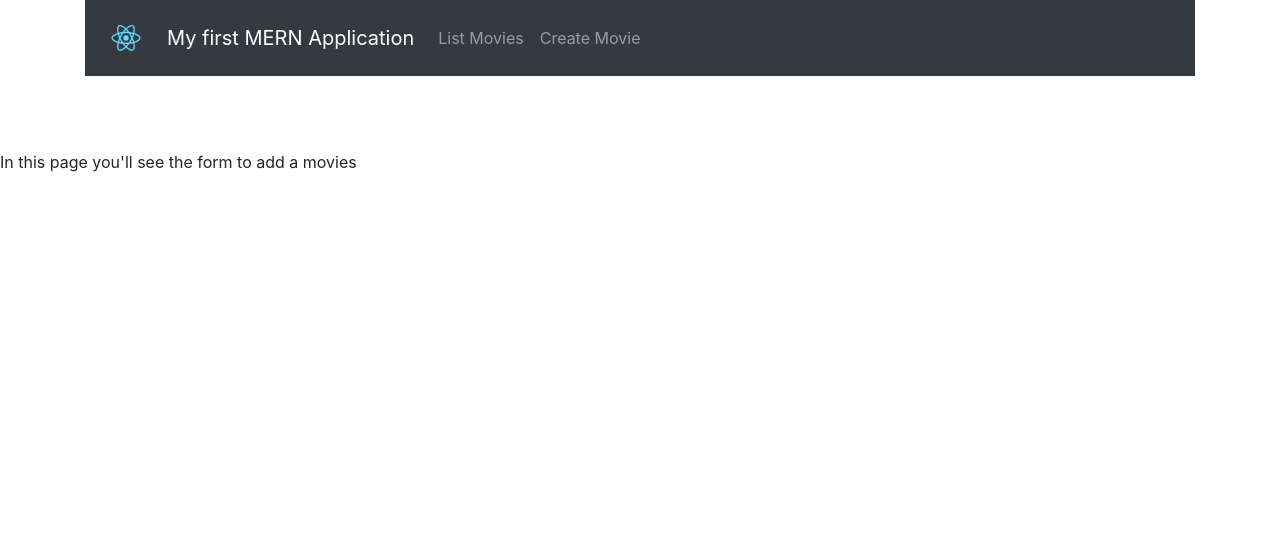
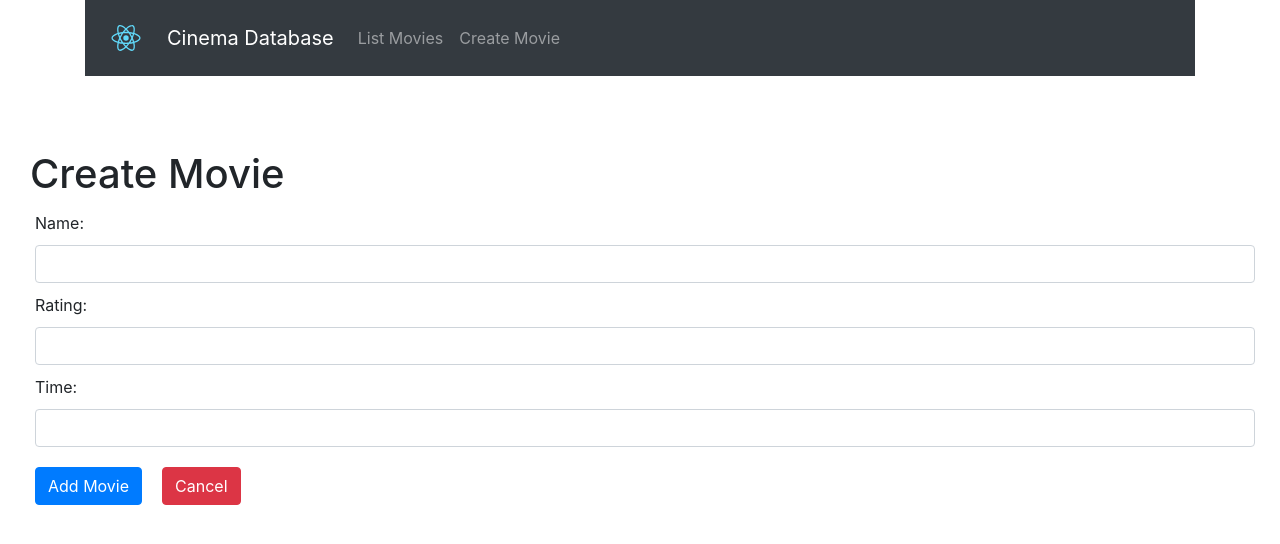
Before and after one commit to WilliamJGrace/MERN-practice, a React (Create React App) app in the folder client/: page /movies/create in a window 1280 px wide. Shown: the top 544 px of the page. Built offline with nearby package versions, Linux system fonts and the light colour scheme.

Commit message:
User can insert movie

```diff
--- a/client/src/components/Links.jsx
+++ b/client/src/components/Links.jsx
@@ -20,7 +20,7 @@
         return (
             <React.Fragment>
                 <Link to="/" className="navbar-brand">
-                    My first MERN Application
+                    Cinema Database
                 </Link>
                 <Collapse>
                     <List>
--- a/client/src/pages/MoviesInsert.jsx
+++ b/client/src/pages/MoviesInsert.jsx
@@ -1,11 +1,120 @@
 import React, { Component } from 'react'
+import api from '../api'
+
+import styled from 'styled-components'
+
+const Title = styled.h1.attrs({
+    className: 'h1',
+})``
+
+const Wrapper = styled.div.attrs({
+    className: 'form-group',
+})`
+    margin: 0 30px;
+`
+
+const Label = styled.label`
+    margin: 5px;
+`
+
+const InputText = styled.input.attrs({
+    className: 'form-control',
+})`
+    margin: 5px;
+`
+
+const Button = styled.button.attrs({
+    className: `btn btn-primary`,
+})`
+    margin: 15px 15px 15px 5px;
+`
+
+const CancelButton = styled.a.attrs({
+    className: `btn btn-danger`,
+})`
+    margin: 15px 15px 15px 5px;
+`
 
 class MoviesInsert extends Component {
+
+    constructor(props) {
+        super(props)
+
+        this.state = {
+            name: '',
+            rating: '',
+            time: '',
+        }
+    }
+
+    handleChangeInputName = async event => {
+        const name = event.target.value
+        this.setState({ name })
+    }
+
+    handleChangeInputRating = async event => {
+        const rating = event.target.validity.valid
+            ? event.target.value
+            : this.state.rating
+
+        this.setState({ rating })
+    }
+    handleChangeInputTime = async event => {
+        const time = event.target.value
+        this.setState({ time })
+    }
+
+    handleIncludeMovie = async () => {
+        const { name, rating, time } = this.state
+        const arrayTime = time.split('/')
+        const payload = { name, rating, time: arrayTime }
+
+        await api.insertMovie(payload).then(res => {
+            window.alert(`Movie inserted successfully`)
+            this.setState({
+                name: '',
+                rating: '',
+                time: '',
+            })
+        })
+    }
+
+
     render() {
+        const { name, rating, time } = this.state
         return (
-            <div>
-                <p>In this page you'll see the form to add a movies</p>
-            </div>
+            <Wrapper>
+                <Title>Create Movie</Title>
+
+                <Label>Name: </Label>
+                <InputText
+                    type="text"
+                    value={name}
+                    onChange={this.handleChangeInputName}
+                />
+
+                <Label>Rating: </Label>
+                <InputText
+                    type="number"
+                    step="0.1"
+                    lang="en-US"
+                    min="0"
+                    max="10"
+                    pattern="[0-9]+([,\.][0-9]+)?"
+                    value={rating}
+                    onChange={this.handleChangeInputRating}
+                />
+
+                <Label>Time: </Label>
+                <InputText
+                    type="text"
+                    value={time}
+                    onChange={this.handleChangeInputTime}
+                />
+
+                <Button onClick={this.handleIncludeMovie}>Add Movie</Button>
+                <CancelButton href={'/movies/list'}>Cancel</CancelButton>
+            </Wrapper>
         )
     }
 }
```
